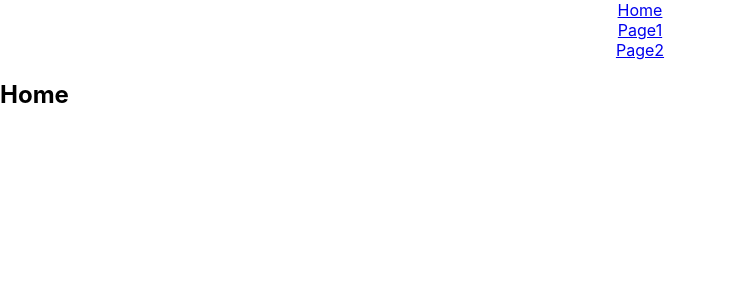
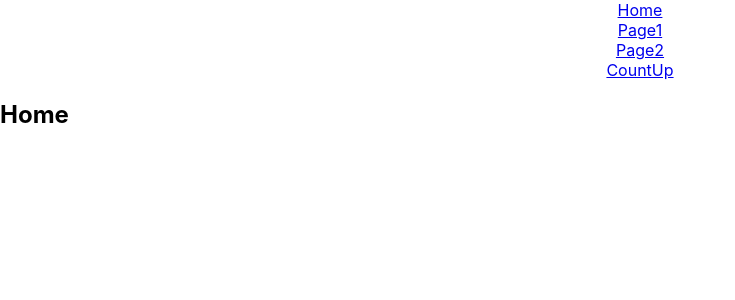
Before and after one commit to hinoharashinya/react-commentary, a React (Create React App) app: page / in a window 1280 px wide. Shown: the top 300 px of the page, without its empty margins (0-735 px from the left). Built offline with nearby package versions, Linux system fonts and the light colour scheme.

Commit message:
add countup route

```diff
--- a/src/App.js
+++ b/src/App.js
@@ -1,6 +1,5 @@
 import './App.css';
-import {BrowserRouter, Link, Switch, Route} from "react-router-dom";
-import {CountUp} from "./components/memo/CountUp";
+import {BrowserRouter, Link} from "react-router-dom";
 import {Routes} from "./components/routing/Routes"
 
 function App() {
@@ -12,6 +11,8 @@ function App() {
         <Link to="/page1">Page1</Link>
         <br />
         <Link to="/page2">Page2</Link>
+        <br />
+        <Link to="/countUp">CountUp</Link>
       </div>
       <Routes />
     </BrowserRouter>
--- a/src/components/routing/Routes.jsx
+++ b/src/components/routing/Routes.jsx
@@ -7,6 +7,7 @@ import {DetailA} from "./DetailA";
 import {DetailB} from "./DetailB";
 import { UrlParameter } from "./UrlParameter";
 import { Page404 } from "./Page404";
+import { CountUp } from "../memo/CountUp";
 
 export const Routes = () => {
   return(
@@ -44,6 +45,9 @@ export const Routes = () => {
             </Switch>
           )}
         />
+        <Route path="/countUp">
+          <CountUp />
+        </Route>
         <Route path="*">
           <Page404 />
         </Route>
```
